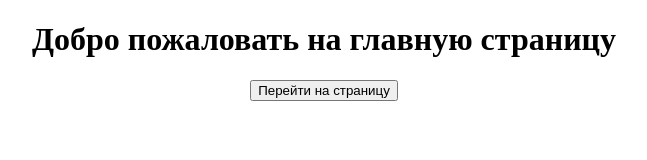
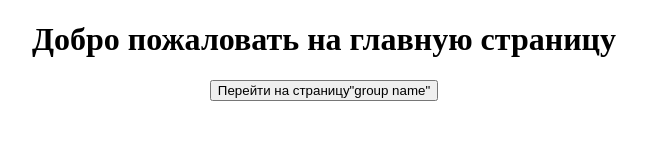
Before and after one commit to DoroshevOleksandr/Homework11, a plain HTML site: page index.html in a window 1280 px wide. Shown: the whole page, without its empty margins (316-963 px from the left). Drawn offline with Linux system fonts and the light colour scheme.

Commit message:
Update index.html

```diff
--- a/index.html
+++ b/index.html
@@ -6,7 +6,7 @@
 <body>
     <center>
         <h1>Добро пожаловать на главную страницу</h1>
-        <a href="group name.html"><button>Перейти на страницу</button></a>
+        <a href="group name.html"><button>Перейти на страницу"group name"</button></a>
     </center>
 
 </body>
```
